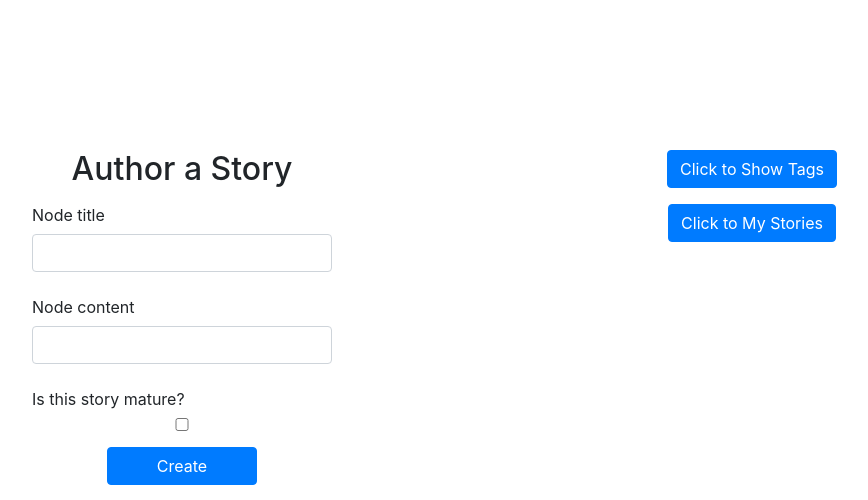
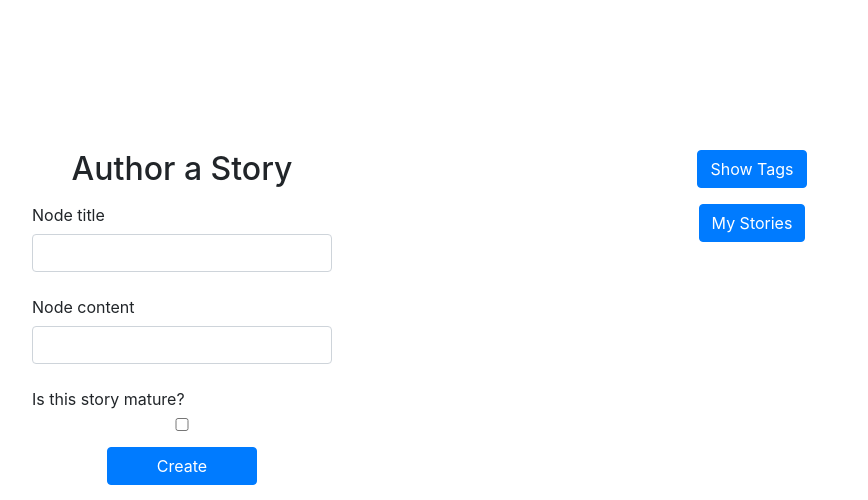
Before and after one commit to DrewBarlow/TellMeAStory4, a Django app: template story/tellmeastory/templates/tellmeastory/author_a_node.html in a window 1280 px wide. Shown: the part 56-556 px from the top of the page, without its empty margins (173-1041 px from the left). Run offline with Django 4.2, Linux system fonts and the light colour scheme; tables that the repository leaves empty hold one stand-in row (values such as "Sample post"); the template is opened without the code that fills it: values that come from a table or form of the project are taken from there, most other values are stand-ins (such as "Sample title", 1, 10 or a date in 2020); parts of the project's set-up code (start-up, migrations or seed data) failed here and were passed over; some libraries are stand-ins or nearby versions.

Commit message:
Updated html page for posting stories

```diff
--- a/story/tellmeastory/templates/tellmeastory/author_a_node.html
+++ b/story/tellmeastory/templates/tellmeastory/author_a_node.html
@@ -83,7 +83,7 @@
                 </div>
 
                 <div class="row justify-content-center">
-                    <form class=form-group" action="/story/login/" method="post">
+                    <form class=form-group" action="{% url 'tellmeastory:author_story' user.username %}" method="post" enctype="multipart/form-data">
                         {% csrf_token %}
                         {% block content %}
                             {% for field in form %}
@@ -113,10 +113,10 @@
             </div>
 
             <div class="col">
-                                <div class="row justify-content-center">
+                <div class="row justify-content-center">
                     <p>
                       <button class="btn btn-primary" type="button" data-toggle="collapse" data-target="#showTags" aria-expanded="false" aria-controls="showTags">
-                        Click to Show Tags
+                        Show Tags
                       </button>
                     </p>
                     <div class="collapse" id="showTags">
@@ -132,11 +132,10 @@
                       </div>
                     </div>
                 </div>
-
                 <div class="row justify-content-center">
                     <p>
                       <button class="btn btn-primary" type="button" data-toggle="collapse" data-target="#showStories" aria-expanded="false" aria-controls="showStories">
-                        Click to My Stories
+                        My Stories
                       </button>
                     </p>
                     <div class="collapse" id="showStories">
@@ -145,14 +144,13 @@
                             <br/> My Stories:
                             <ol>
                                 {% for node in nodes %}
-                                    ID: {{ node.id }} Name: {{ node.node_title }} <br/>
+                                    ID: {{ node.id }} Title: {{ node.node_title }} <br/>
                                 {% endfor %}
                             </ol>
                         </p>
                       </div>
                     </div>
                 </div>
-
             </div>
         </div>
     </div>
```
